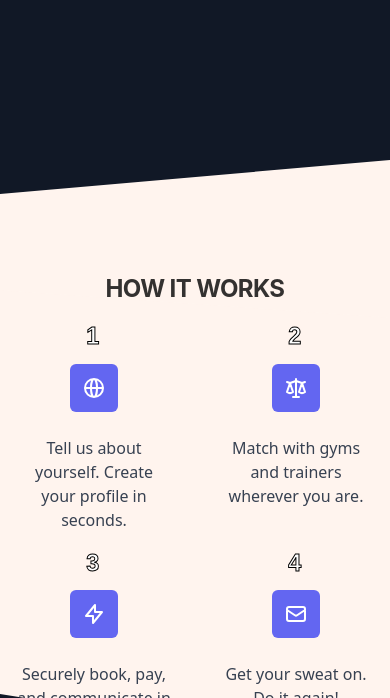
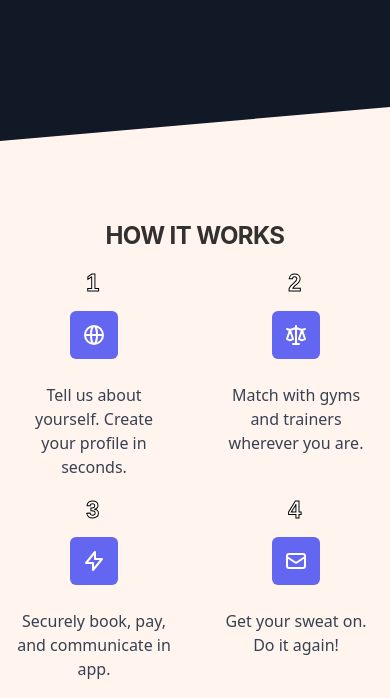
Before and after one commit to TrevorMicek/spotterFitness, a Gatsby site: page / in a window 390 px wide. Shown: the part 621-1319 px from the top of the page. Built offline with nearby package versions, Linux system fonts and the light colour scheme; Gatsby itself is replaced by a stand-in of ours; what @tailwindcss/typography would draw is missing.

Commit message:
fixed white space took out 320 media query adding padding-top

```diff
--- a/src/components/commonComps/styles/FirstSection.css
+++ b/src/components/commonComps/styles/FirstSection.css
@@ -1,7 +1,6 @@
 
 .firstSection {
     position: relative;
-    margin-top: -12.5vh;
 
 }
 .firstSectionWrapper {
--- a/src/components/tailwindComponents/HeroSection.js
+++ b/src/components/tailwindComponents/HeroSection.js
@@ -28,7 +28,7 @@
 
   )
   return (
-    <div className="relative overflow-hidden pb-40" style={{backgroundColor: "rgb(17, 24, 38)", gridColumn: "span 5", gridRowStart: "header", gridRowEnd: "main"}}>
+    <div className="relative overflow-hidden pb-32" style={{backgroundColor: "rgb(17, 24, 38)", gridColumn: "span 5", gridRowStart: "header", gridRowEnd: "main"}}>
       <div className="hidden sm:block sm:absolute sm:inset-y-0 sm:h-full sm:w-full" aria-hidden="true">
         <div className="relative h-full max-w-7xl mx-auto">
           <svg
--- a/src/styles/FrontPage/wrapper.css
+++ b/src/styles/FrontPage/wrapper.css
@@ -9,11 +9,7 @@
 
 }
 
-@media only screen and (min-width: 320px) and (max-width: 410px) {
-    .wrapper {
-        padding-top: 15vh;
-    }
-}
+
 
 @media only screen and (min-width: 968px) {
     .wrapper {
```
